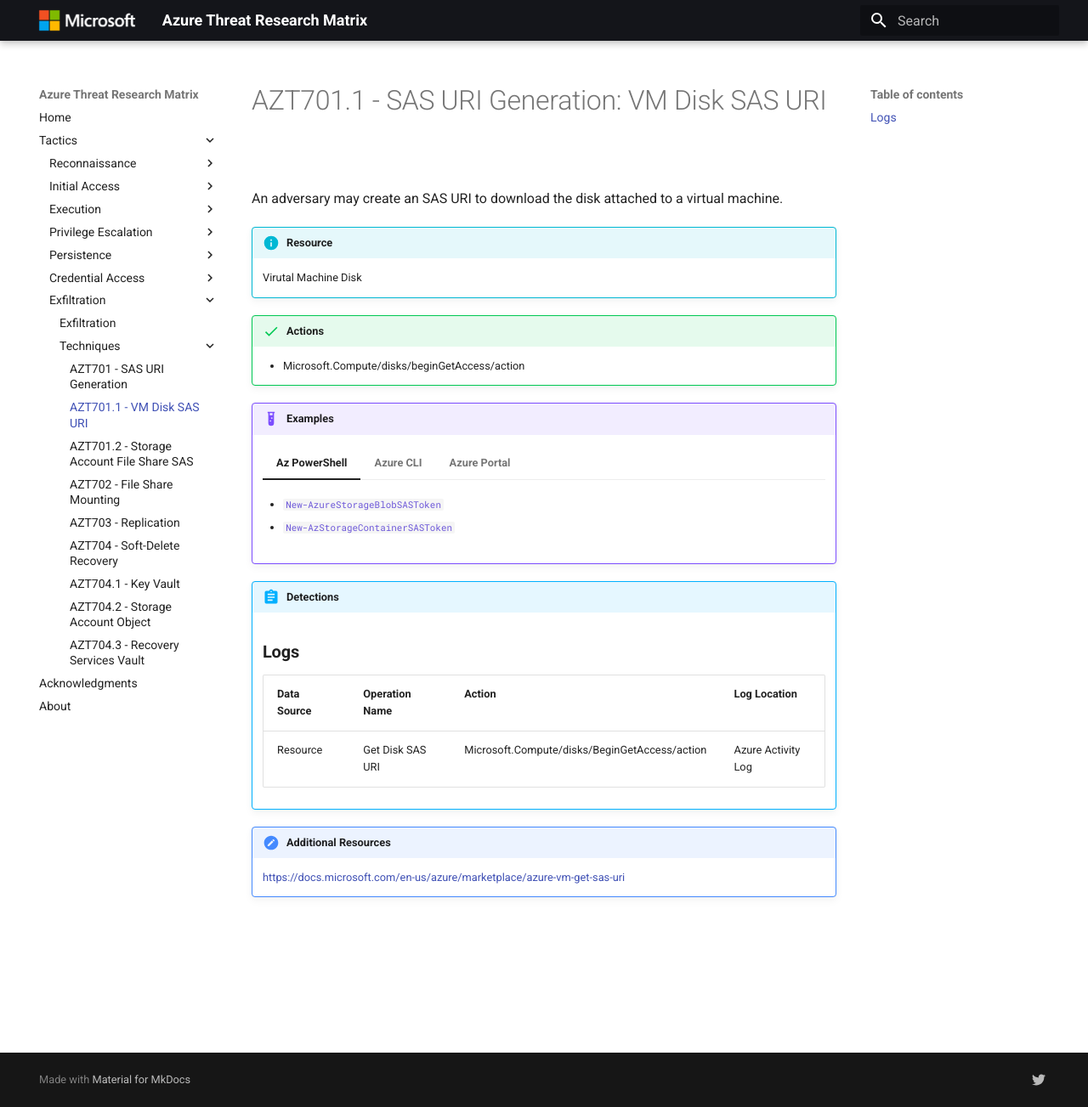
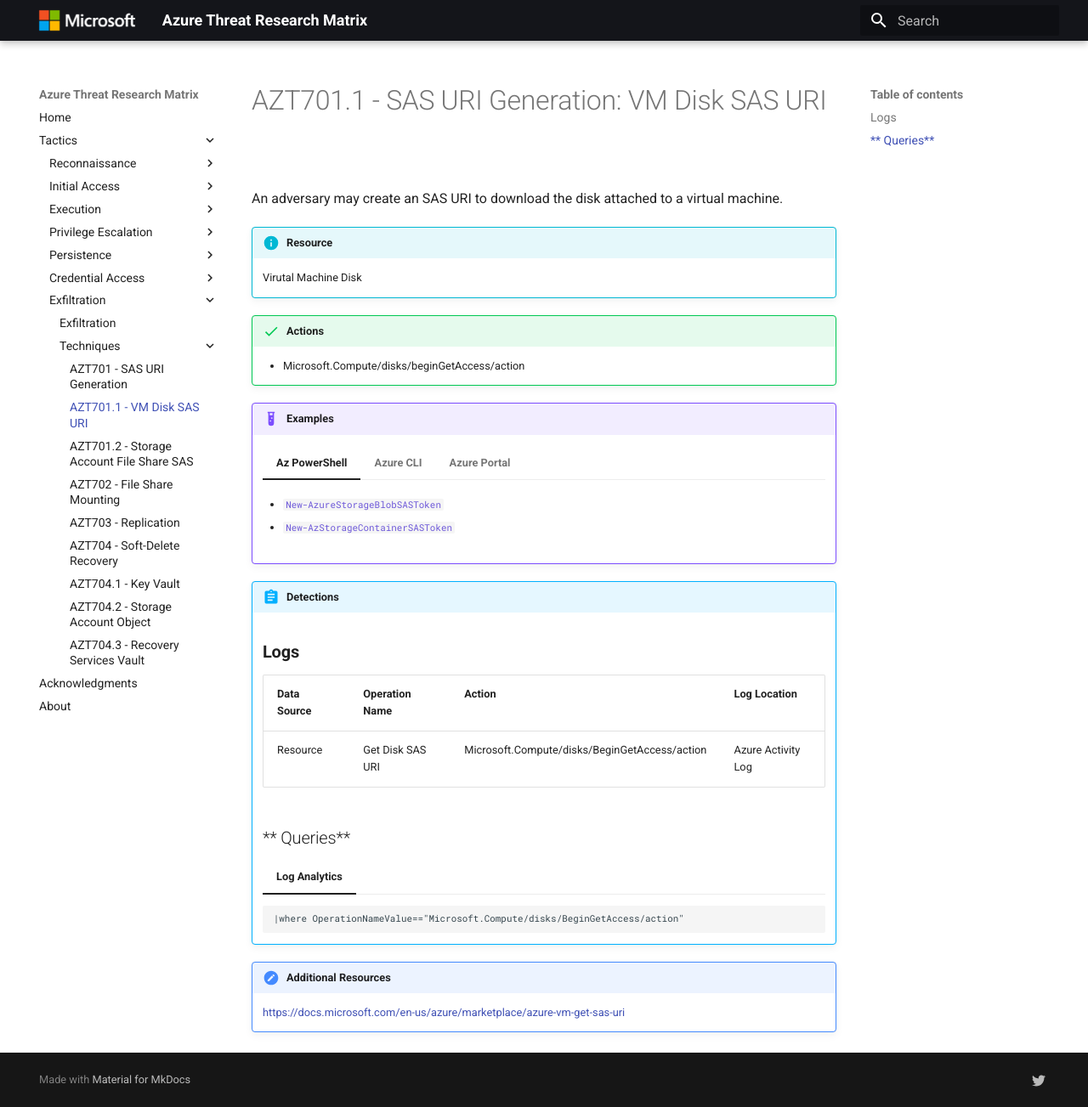
Before and after one commit to microsoft/Azure-Threat-Research-Matrix, an MkDocs documentation site: the page built from docs/Exfiltration/AZT701/AZT701-1.md, in a window 1280 px wide and 1303 px high. Shown: the whole window at 85% size. Built offline with MkDocs 1.6.1 and Material for MkDocs 9.7.7, drawn with Linux system fonts in a browser that asks for light colours.

Commit message:
Update AZT701-1.md

````diff
--- a/docs/Exfiltration/AZT701/AZT701-1.md
+++ b/docs/Exfiltration/AZT701/AZT701-1.md
@@ -33,6 +33,15 @@ An adversary may create an SAS URI to download the disk attached to a virtual ma
     |--------------------|---------------------|-------------------------------------------------------------------|--------------|
     | Resource | Get Disk SAS URI	 | Microsoft.Compute/disks/BeginGetAccess/action	| Azure Activity Log |
 
+    ## ** Queries**
+
+
+	=== "Log Analytics"
+	```AzureActivity
+ 	|where OperationNameValue=="Microsoft.Compute/disks/BeginGetAccess/action"
+	```
+
+
 !!! faq "Additional Resources"
 
 	[https://docs.microsoft.com/en-us/azure/marketplace/azure-vm-get-sas-uri](https://docs.microsoft.com/en-us/azure/marketplace/azure-vm-get-sas-uri)
````
